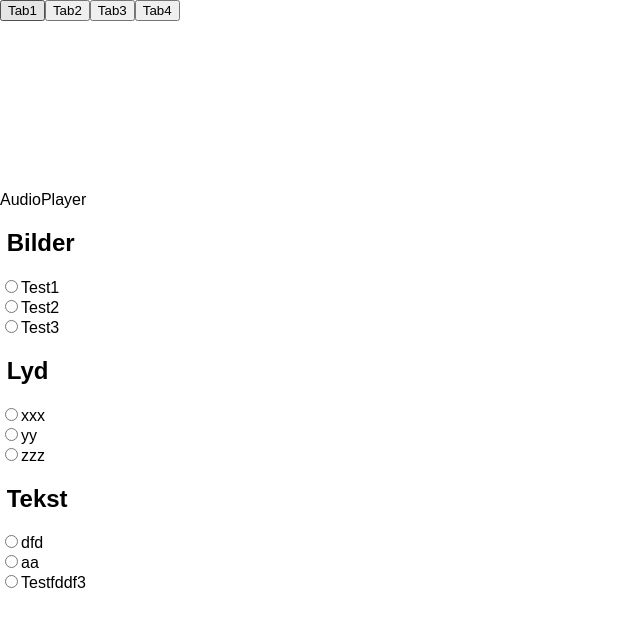
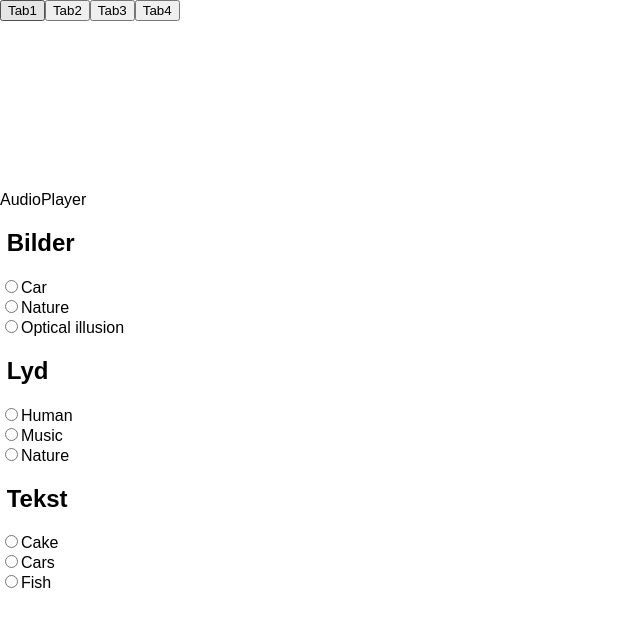
Before and after one commit to IT2810/it2810-webutvikling-h18-prosjekt-2-gruppe--36, a React (Create React App) app: page / in a window 1280 px wide. Shown: the top 626 px of the page, without its empty margins (0-640 px from the left). Built offline with nearby package versions, Linux system fonts and the light colour scheme.

Commit message:
Add support to fetch data based on category #7

```diff
--- a/src/App.js
+++ b/src/App.js
@@ -10,7 +10,13 @@ class App extends Component {
     this.state = {
       categories: []
     };
+    this.categoryTypes = [
+      { title: "Bilder", categories: [{displayName: "Car", catalogName: "car"},{displayName: "Nature", catalogName: "nature"}, {displayName: "Optical illusion", catalogName: "optical_illusion"}] },
+      { title: "Tekst", categories: [{displayName: "Cake", catalogName: "cake"},{displayName: "Cars", catalogName: "cars"}, {displayName: "Fish", catalogName: "fish"}] },
+      { title: "Lyd", categories: [{displayName: "Human", catalogName: "human"},{displayName: "Music", catalogName: "music"}, {displayName: "Nature", catalogName: "nature"}] }
+    ];
   }
+
 
   updateSelectedCategory = (category, value) => {
     let categories = this.state.categories.filter(item => {
@@ -22,18 +28,29 @@ class App extends Component {
 
   render() {
     console.log(this.state.categories);
+    let imgCategory = this.state.categories.find(item => {
+      return item.category == this.categoryTypes[0];
+    });
+
+    let textCategory = this.state.categories.find(item => {
+      return item.category == this.categoryTypes[1];
+    });
+
+    let soundCategory = this.state.categories.find(item => {
+      return item.category == this.categoryTypes[2];
+    });
 
     return (
       <div>
         <div>
           <TabController tabs={["Tab1", "Tab2", "Tab3", "Tab4"]} />
-          <GalleryView />
+          <GalleryView imgCategory={imgCategory} textCategory={textCategory} soundCategory={soundCategory}/>
         </div>
 
         <div>
-          <CategorySelector title="Bilder" categories={["Test1", "Test2", "Test3"]} updateSelectedCategory={this.updateSelectedCategory} />
-          <CategorySelector title="Lyd" categories={["xxx", "yy", "zzz"]} updateSelectedCategory={this.updateSelectedCategory} />
-          <CategorySelector title="Tekst" categories={["dfd", "aa", "Testfddf3"]} updateSelectedCategory={this.updateSelectedCategory} />
+          <CategorySelector title="Bilder" categories={this.categoryTypes.find(item => item.title == "Bilder")} updateSelectedCategory={this.updateSelectedCategory} />
+          <CategorySelector title="Lyd" categories={this.categoryTypes.find(item => item.title == "Lyd")} updateSelectedCategory={this.updateSelectedCategory} />
+          <CategorySelector title="Tekst" categories={this.categoryTypes.find(item => item.title == "Tekst")} updateSelectedCategory={this.updateSelectedCategory} />
         </div>
       </div>
     );
--- a/src/components/CategorySelector.js
+++ b/src/components/CategorySelector.js
@@ -6,12 +6,13 @@ class CategorySelector extends React.Component {
   };
 
   render() {
-    let categories = this.props.categories.map((category, index) => {
+    console.log(this.props.categories)
+    let categories = this.props.categories.categories.map((category, index) => {
       let key = this.props.title + index;
       return (
         <div key={key}>
-          <input onChange={this.updateSelectedCategory} type="radio" id={key} name={this.props.title} value={category} />
-          <label htmlFor={key}>{category}</label>
+          <input onChange={this.updateSelectedCategory} type="radio" id={key} name={this.props.title} value={category.catalogName} />
+          <label htmlFor={key}>{category.displayName}</label>
         </div>
       );
     });
```
